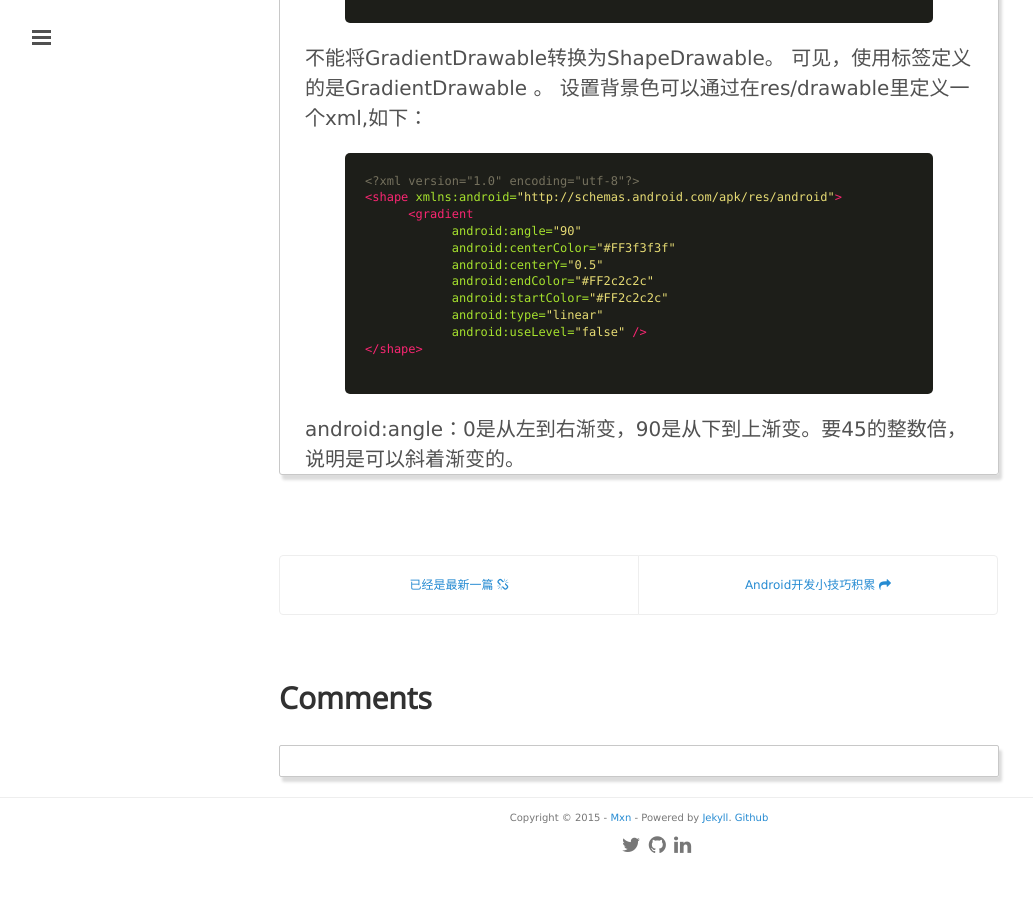
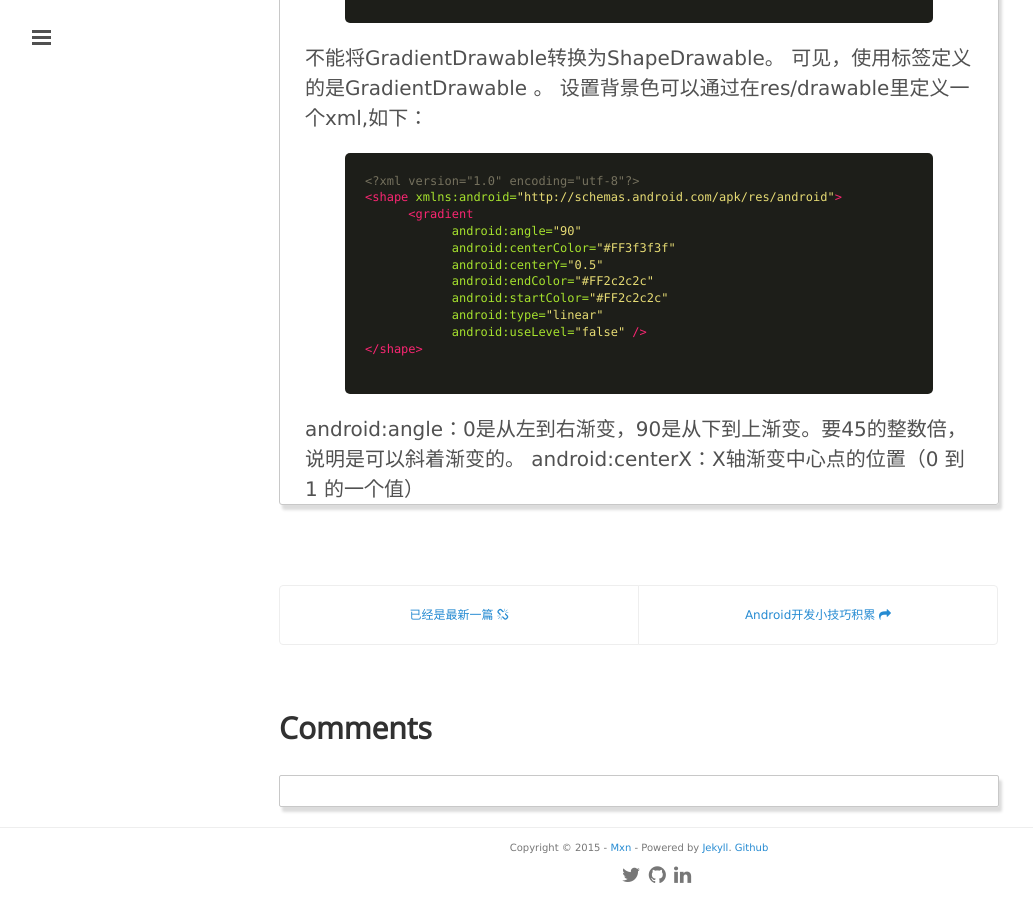
Before and after one commit to mxn21/mxn21.github.io, a Jekyll site: the page built from _posts/2015-12-23-GradientDrawable.md, in a window 1280 px wide and 900 px high, scrolled down 937 px. Shown: the whole window, without its empty margins (1-1034 px from the left). Built offline with Jekyll 4.4.1, drawn with Linux system fonts in a browser that asks for light colours; Markdown is read by kramdown in place of the engine named in the settings; comment, search, counter and statistics services are not loaded; before the commit the page ends 1807 px from its top, so only the background shows below that.

Commit message:
32423423

```diff
--- a/_posts/2015-12-23-GradientDrawable.md
+++ b/_posts/2015-12-23-GradientDrawable.md
@@ -63,3 +63,5 @@
      {% endhighlight %}
 
 android:angle：0是从左到右渐变，90是从下到上渐变。要45的整数倍，说明是可以斜着渐变的。
+
+android:centerX：X轴渐变中心点的位置（0 到1 的一个值）
```
